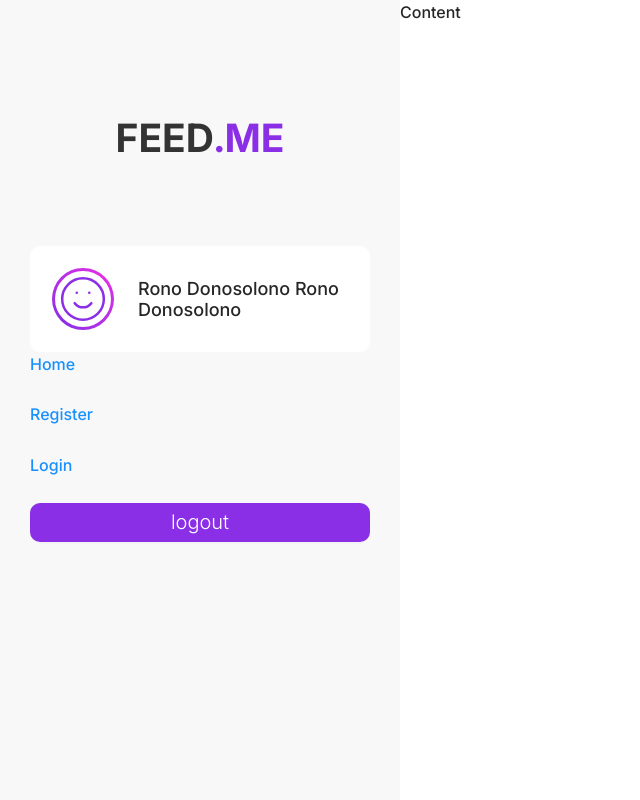
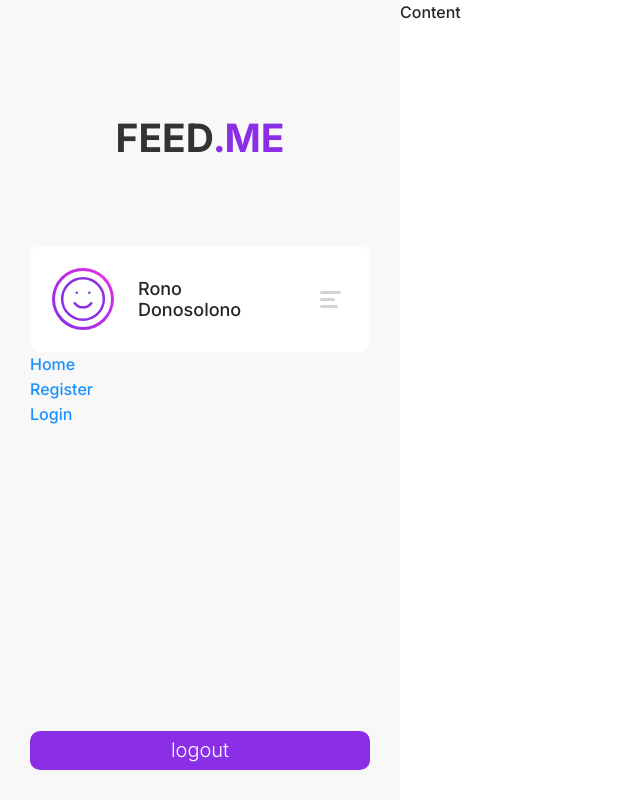
Before and after one commit to Chistikov/_feedme_client_web, a Vue app: page / in a window 1280 px wide. Shown: the whole page, without its empty margins (0-640 px from the left). Built offline with nearby package versions, Linux system fonts and the light colour scheme.

Commit message:
Added burger icon

```diff
--- /dev/null
+++ b/src/components/MenuButton.vue
@@ -0,0 +1,31 @@
+<template>
+  <div class="menu-button">
+    <slot name="default">
+      <img src="../assets/burger_menu_icon_1.svg" />
+    </slot>
+  </div>
+</template>
+
+<script>
+export default {
+  name: "MenuButton.vue",
+};
+</script>
+
+<style scoped lang="scss">
+.menu-button {
+  width: 35px;
+  height: 35px;
+  -webkit-border-radius: 5px;
+  -moz-border-radius: 5px;
+  border-radius: 5px;
+  border: 1px solid transparent;
+  display: flex;
+  justify-content: center;
+  align-items: center;
+
+  &:hover {
+    border: 1px solid $gray1;
+  }
+}
+</style>
--- a/src/views/Home.vue
+++ b/src/views/Home.vue
@@ -6,15 +6,19 @@
       </div>
       <div class="home__user_block">
         <UserAvatar class="home__avatar"></UserAvatar>
-        <div class="home__user_name">Rono Donosolono Rono Donosolono</div>
-        <div class="home__dots_button"></div>
+        <div class="home__user_name">Rono<br />Donosolono</div>
+        <div class="home__menu-container">
+          <MenuButton></MenuButton>
         </div>
+      </div>
+      <div class="home__menu">
         <router-link to="/">Home</router-link>
         <br />
         <router-link to="/register">Register</router-link>
         <br />
         <router-link to="/login">Login</router-link>
         <br />
+      </div>
       <a-button>logout</a-button>
     </div>
     <a-layout>
@@ -29,10 +33,11 @@
 <script>
 // import { Button } from "ant-design-vue";
 import UserAvatar from "@/components/UserAvatar";
+import MenuButton from "@/components/MenuButton";
 
 export default {
   name: "Home",
-  components: { UserAvatar },
+  components: { UserAvatar, MenuButton },
 };
 </script>
 
@@ -53,6 +58,7 @@ export default {
     display: flex;
     flex-direction: column;
     padding: 30px;
+    justify-content: space-between;
   }
 
   &__content {
@@ -82,7 +88,6 @@ export default {
     -webkit-border-radius: 10px;
     -moz-border-radius: 10px;
     border-radius: 10px;
-    //height: 105px;
     display: flex;
     align-items: center;
     padding: 22px;
@@ -98,5 +103,13 @@ export default {
     font-size: 18px;
     line-height: 21px;
   }
+
+  &__menu-container {
+    flex-shrink: 0;
+  }
+
+  &__menu {
+    flex-grow: 1;
+  }
 }
 </style>
```
Also changed, not shown: src/assets/burger_menu_icon_1.svg (added). Lines whose indentation alone changed are shown as unchanged.
